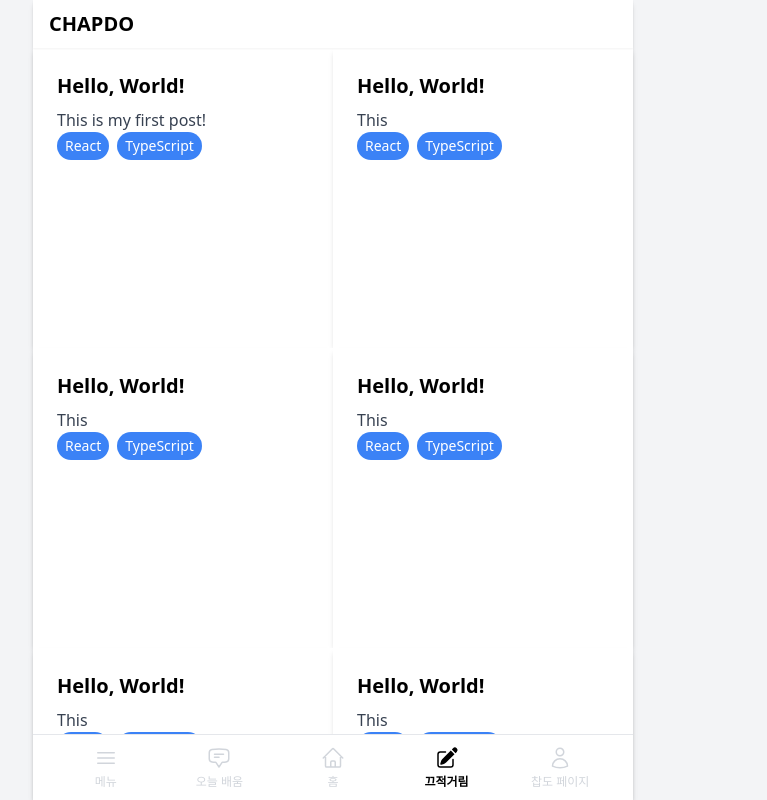
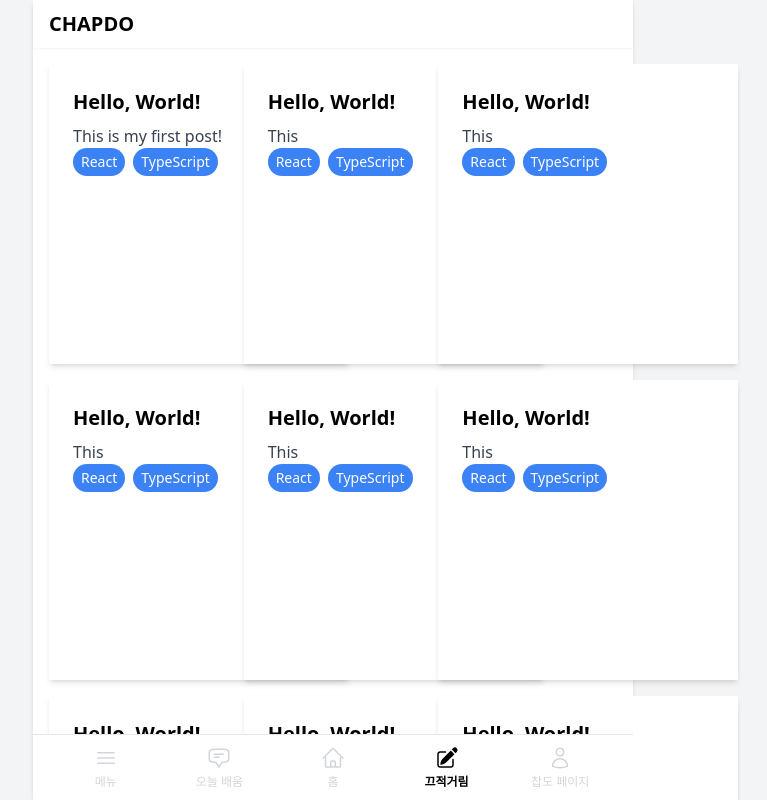
Before and after one commit to anonymousRecords/chapdo, a Next.js app in the folder apps/frontend/: page /post in a window 1280 px wide. Shown: the top 800 px of the page, without its empty margins (307-1074 px from the left). Built offline with nearby package versions, Linux system fonts and the light colour scheme.

Commit message:
refactor: Enhance component implementation for better UX and maintainability

```diff
--- a/apps/frontend/app/post/page.tsx
+++ b/apps/frontend/app/post/page.tsx
@@ -1,4 +1,5 @@
 import PostTile from '@/components/posts/post-tile/post-tile';
+import { Suspense } from 'react';
 
 const dummyPosts = [
   {
@@ -13,7 +14,6 @@ const dummyPosts = [
     content: 'This',
     tag: ['React', 'TypeScript'],
   },
-  // 10개 채워줘
   {
     id: 3,
     title: 'Hello, World!',
@@ -114,10 +114,12 @@ const dummyPosts = [
 
 export default function PostPage() {
   return (
-    <section className="grid grid-cols-2">
-      {dummyPosts.map((post) => (
-        <PostTile key={post.id} title={post.title} content={post.content} tags={post.tag} />
-      ))}
+    <section className="grid grid-cols-1 md:grid-cols-2 lg:grid-cols-3 gap-4 p-4">
+      <Suspense fallback={<div>Loading...</div>} >
+        {dummyPosts.map((post) => (
+          <PostTile key={post.id} title={post.title} content={post.content} tags={post.tag} />
+        ))}
+      </Suspense>
     </section>
   );
 }
--- a/apps/frontend/components/posts/post-tile/post-tile.tsx
+++ b/apps/frontend/components/posts/post-tile/post-tile.tsx
@@ -4,7 +4,7 @@ interface PostTileProps {
   title: string;
   content: string;
   tags: string[];
-  maxContentLength: number;
+  maxContentLength?: number;
 }
 
 export default function PostTile({ title, content, tags, maxContentLength = 150 }: PostTileProps) {
```
